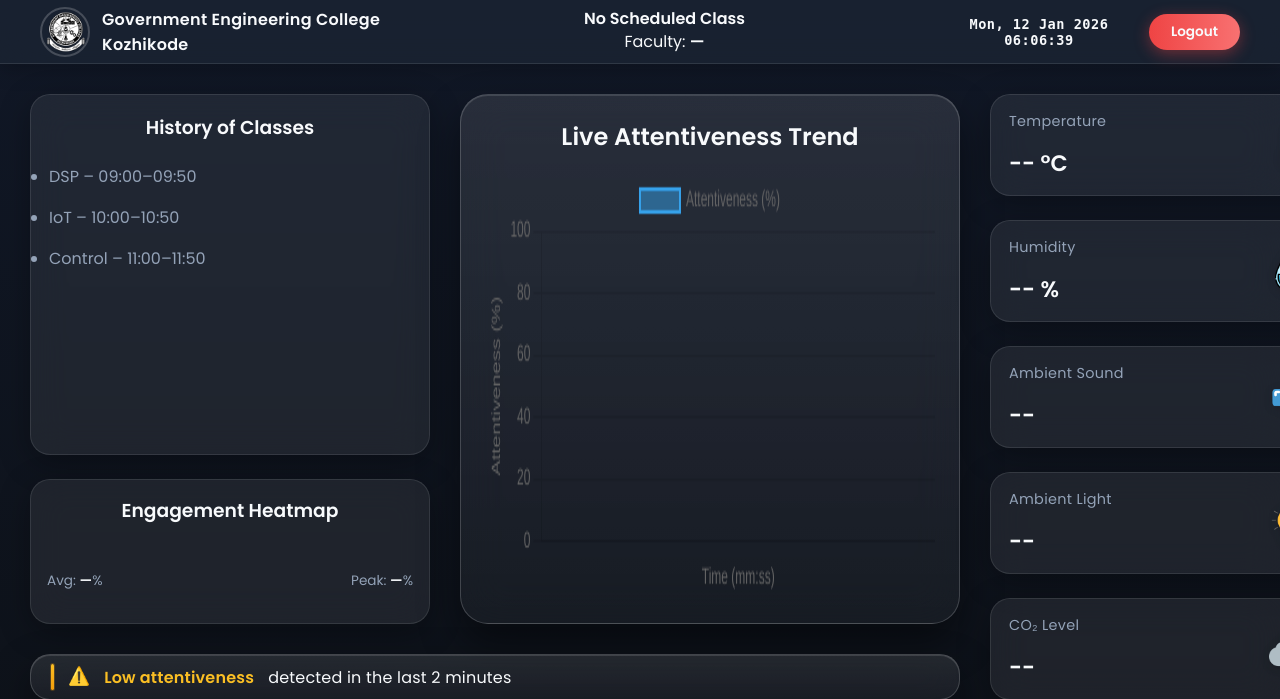
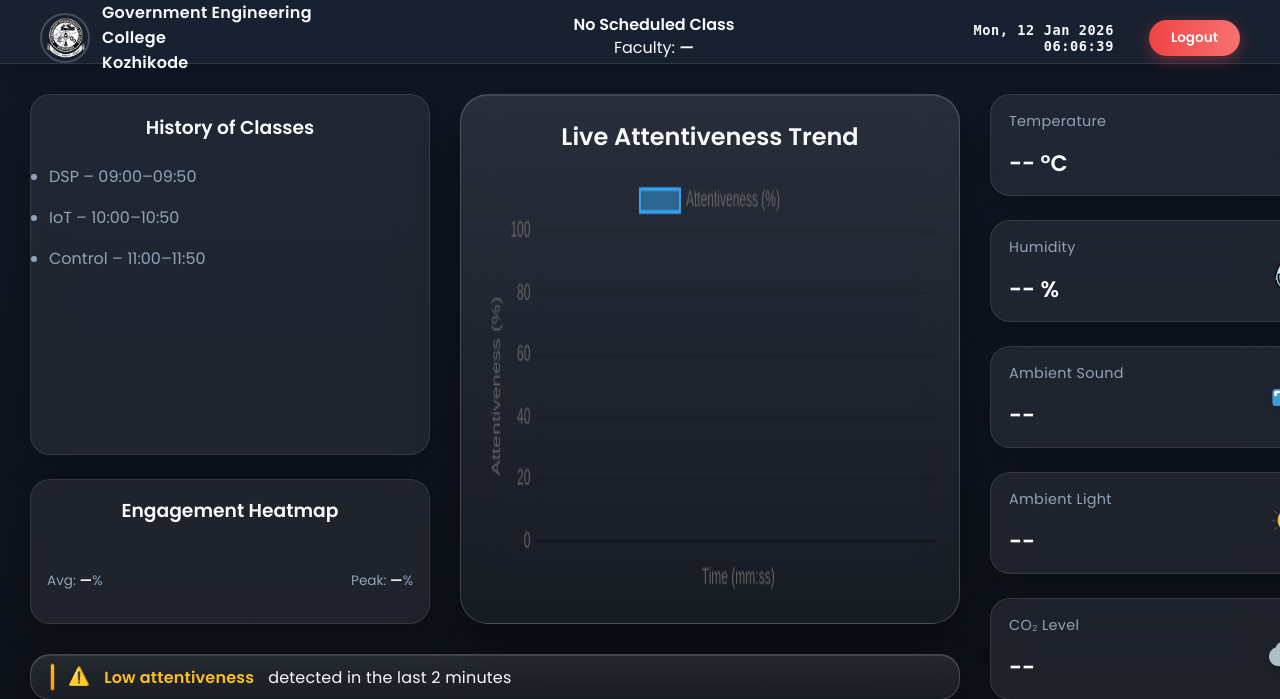
Before and after one commit to natjoecodes/student-engagement-dashboard, a Flask app: page /dashboard in a window 1280 px wide. Shown: the top 699 px of the page. Run offline with Flask 3, Linux system fonts and the light colour scheme; the visitor is signed in with stand-in values (Sample User, id 1).

Commit message:
update_n.1

```diff
--- a/static/style.css
+++ b/static/style.css
@@ -123,10 +123,11 @@ body {
   font-weight: 500;
 
   width: 180px;               /* locked width */
-  text-align: center;
+  text-align: right;
 
   font-variant-numeric: tabular-nums;
-  letter-spacing: 0.5px;
+  letter-spacing: 0.6px;
+  margin-right: 15px;
 
   color: var(--muted);
 }
```
